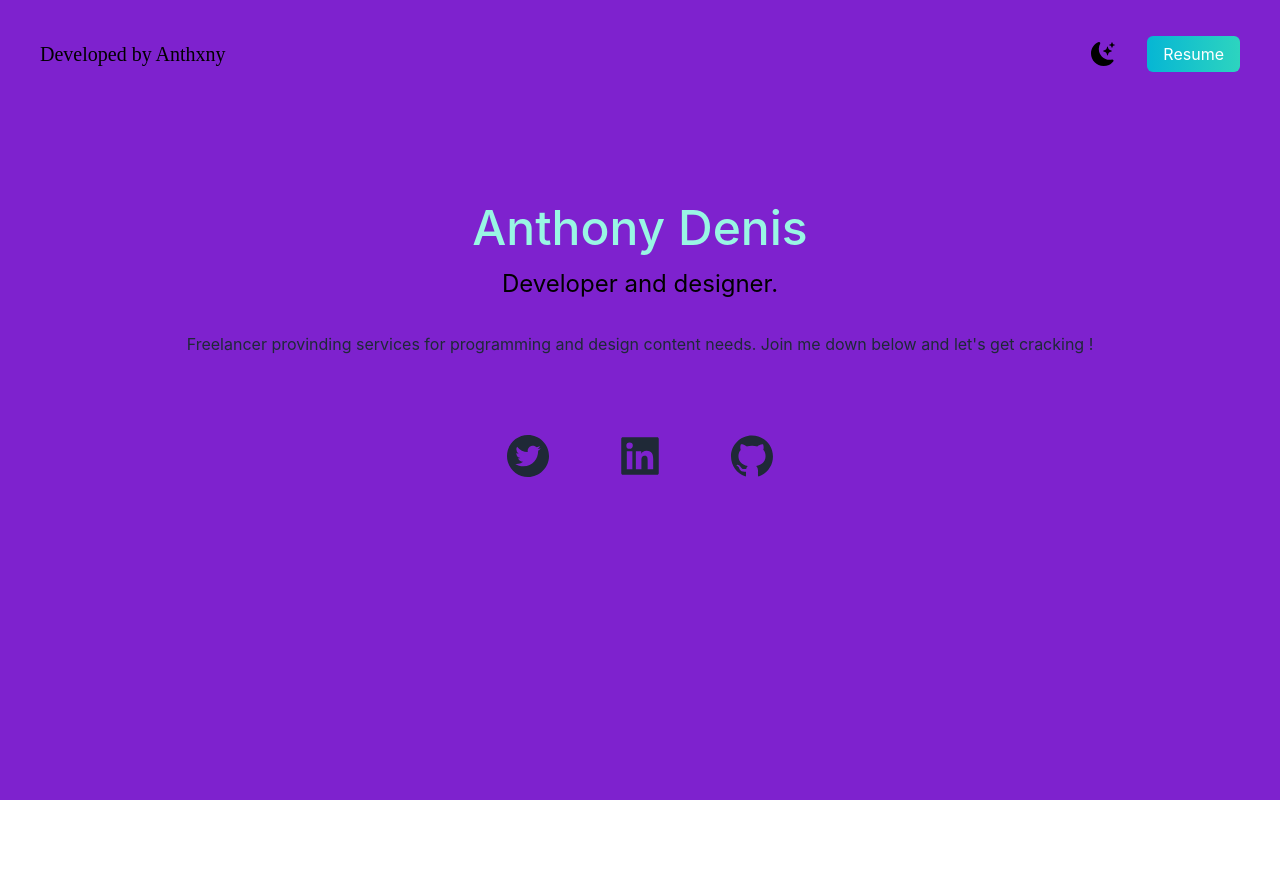
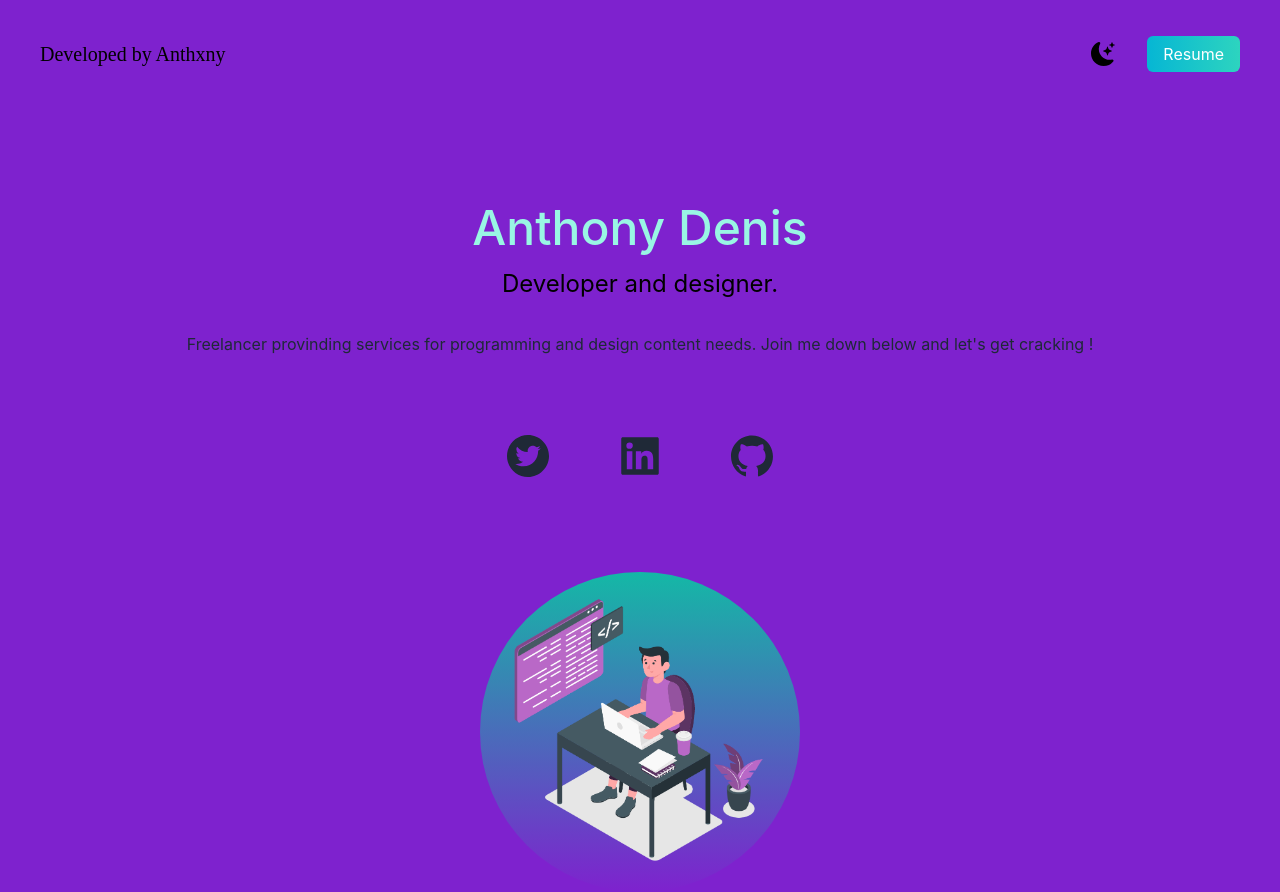
Before and after one commit to AnthxnyD/React-Portfolio, a Next.js app: page / in a window 1280 px wide. Before the commit the page ends 800 px from the top, so only its background shows below. Built offline with nearby package versions, Linux system fonts and the light colour scheme.

Commit message:
front add content

```diff
--- a/pages/index.tsx
+++ b/pages/index.tsx
@@ -1,6 +1,8 @@
 import Head from 'next/head';
 import {BsFillMoonStarsFill} from 'react-icons/bs';
 import{AiFillTwitterCircle,AiFillLinkedin,AiFillGithub,} from "react-icons/ai";
+import Image from 'next/image';
+import deved from "../public/home-main.svg";
 
 export default function Home() {
   return (
@@ -32,7 +34,9 @@ export default function Home() {
           <AiFillLinkedin />
           <AiFillGithub />
           </div>
-
+          <div className='relative mx-auto bg-gradient-to-b from-teal-500 rounded-full w-80 h-80 mt-20 overflow-hidden'>
+          <Image src={deved} layout="fill" objectFit='cover'/>
+          </div>
         </section>
       </main>
     </div>
```
